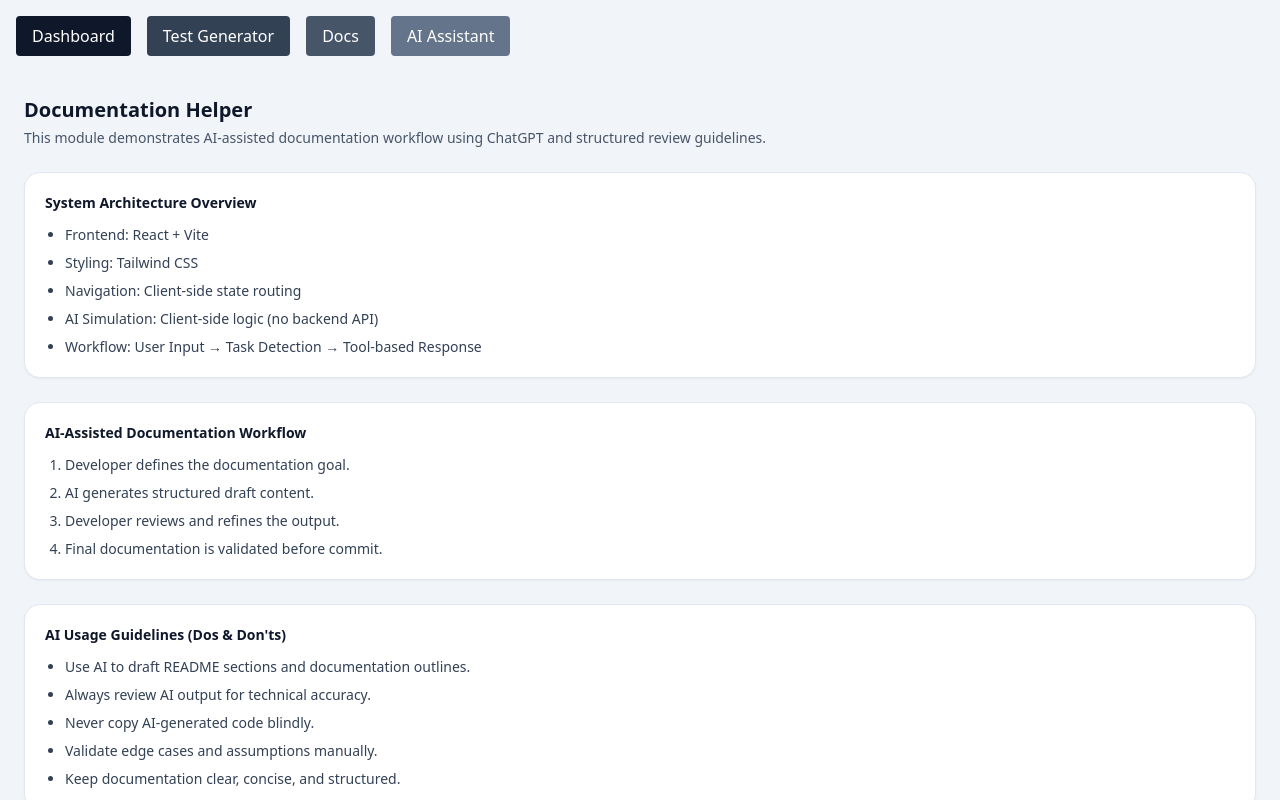
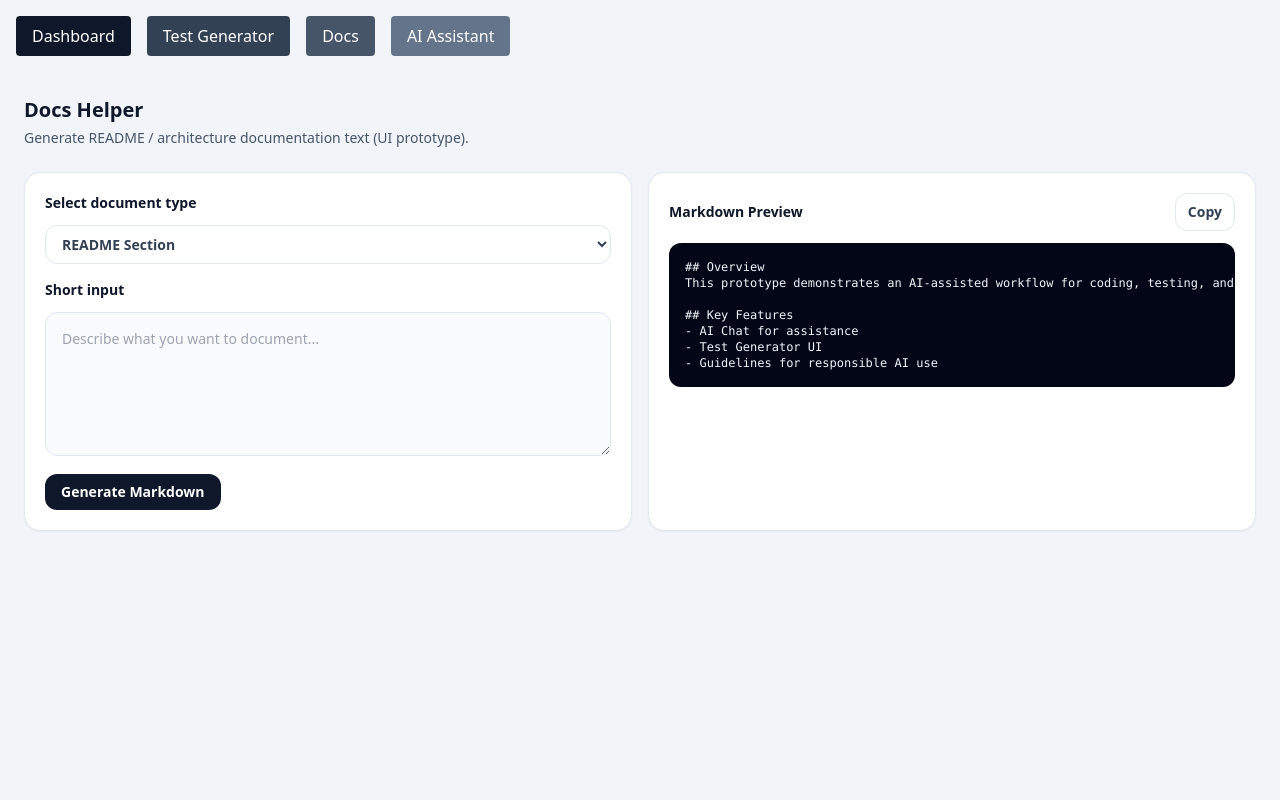
Before and after one commit to Team9-AI-Project/ai-tools-software-dev, a React (Vite) app: page / in a window 1280 px wide. Both pictures are taken after a click on the button "Docs". Shown: the top 800 px of the page. Built offline with nearby package versions, Linux system fonts and the light colour scheme.

Commit message:
masrur: Enhance Docs Helper with markdown generator and preview panel

```diff
--- a/src/pages/DocsHelper.jsx
+++ b/src/pages/DocsHelper.jsx
@@ -2,75 +2,45 @@ export default function DocsHelper() {
   return (
     <div className="space-y-6">
       <div>
-        <h1 className="text-xl font-bold text-slate-900">Documentation Helper</h1>
+        <h1 className="text-xl font-bold text-slate-900">Docs Helper</h1>
         <p className="mt-1 text-sm text-slate-600">
-          This module demonstrates AI-assisted documentation workflow
-          using ChatGPT and structured review guidelines.
+          Generate README / architecture documentation text (UI prototype).
         </p>
       </div>
-      <div className="rounded-2xl border border-slate-200 bg-white p-5 shadow-sm">
-  <h2 className="text-sm font-semibold text-slate-900">
-    System Architecture Overview
-  </h2>
 
-  <ul className="mt-3 list-disc space-y-2 pl-5 text-sm text-slate-700">
-    <li>Frontend: React + Vite</li>
-    <li>Styling: Tailwind CSS</li>
-    <li>Navigation: Client-side state routing</li>
-    <li>AI Simulation: Client-side logic (no backend API)</li>
-    <li>Workflow: User Input → Task Detection → Tool-based Response</li>
-  </ul>
-</div>
+      <div className="grid gap-4 lg:grid-cols-2">
+        <div className="rounded-2xl border border-slate-200 bg-white p-5 shadow-sm">
+          <div className="text-sm font-semibold text-slate-900">Select document type</div>
+          <select className="mt-3 w-full rounded-xl border border-slate-200 bg-white px-3 py-2 text-sm font-semibold text-slate-700">
+            <option>README Section</option>
+            <option>Installation Steps</option>
+            <option>Architecture Overview</option>
+            <option>Component Documentation</option>
+          </select>
 
-    <div className="rounded-2xl border border-slate-200 bg-white p-5 shadow-sm">
-  <h2 className="text-sm font-semibold text-slate-900">
-    AI-Assisted Documentation Workflow
-  </h2>
+          <div className="mt-4 text-sm font-semibold text-slate-900">Short input</div>
+          <textarea
+            className="mt-3 h-36 w-full rounded-xl border border-slate-200 bg-slate-50 p-4 text-sm outline-none focus:border-slate-400"
+            placeholder="Describe what you want to document..."
+          />
 
-  <ol className="mt-3 list-decimal space-y-2 pl-5 text-sm text-slate-700">
-    <li>Developer defines the documentation goal.</li>
-    <li>AI generates structured draft content.</li>
-    <li>Developer reviews and refines the output.</li>
-    <li>Final documentation is validated before commit.</li>
-  </ol>
-</div>
+          <button className="mt-3 rounded-xl bg-slate-900 px-4 py-2 text-sm font-semibold text-white hover:bg-slate-800">
+            Generate Markdown
+          </button>
+        </div>
 
-      <div className="rounded-2xl border border-slate-200 bg-white p-5 shadow-sm">
-        <h2 className="text-sm font-semibold text-slate-900">
-          AI Usage Guidelines (Dos & Don'ts)
-        </h2>
+        <div className="rounded-2xl border border-slate-200 bg-white p-5 shadow-sm">
+          <div className="flex items-center justify-between">
+            <div className="text-sm font-semibold text-slate-900">Markdown Preview</div>
+            <button className="rounded-xl border border-slate-200 bg-white px-3 py-2 text-sm font-semibold text-slate-700 hover:bg-slate-50">
+              Copy
+            </button>
+          </div>
 
-        <ul className="mt-3 list-disc space-y-2 pl-5 text-sm text-slate-700">
-          <li>Use AI to draft README sections and documentation outlines.</li>
-          <li>Always review AI output for technical accuracy.</li>
-          <li>Never copy AI-generated code blindly.</li>
-          <li>Validate edge cases and assumptions manually.</li>
-          <li>Keep documentation clear, concise, and structured.</li>
-        </ul>
-      </div>
-
-      <div className="rounded-2xl border border-slate-200 bg-white p-5 shadow-sm">
-        <h2 className="text-sm font-semibold text-slate-900">
-          Example README Structure
-        </h2>
-
-        <pre className="mt-3 overflow-auto rounded-xl bg-slate-950 p-4 text-xs text-slate-100">
-{`## Overview
-This project demonstrates AI-assisted software development workflow.
-
-## Setup
-npm install
-npm run dev
-
-## Modules
-- Dashboard
-- AI Assistant
-- Test Generator
-- Docs Helper
-
-## Contribution
-Each member is responsible for a specific module.`}
-        </pre>
+          <pre className="mt-3 overflow-auto rounded-xl bg-slate-950 p-4 text-xs text-slate-100">
+{`## Overview\nThis prototype demonstrates an AI-assisted workflow for coding, testing, and documentation.\n\n## Key Features\n- AI Chat for assistance\n- Test Generator UI\n- Guidelines for responsible AI use\n`}
+          </pre>
+        </div>
       </div>
     </div>
   );
```
